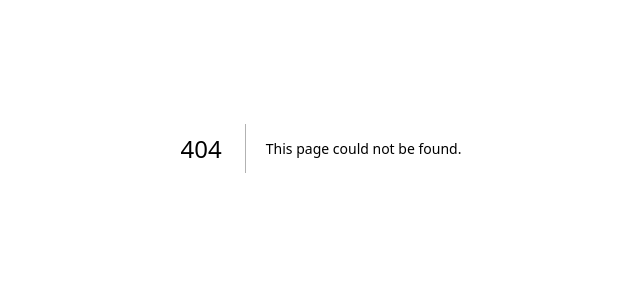
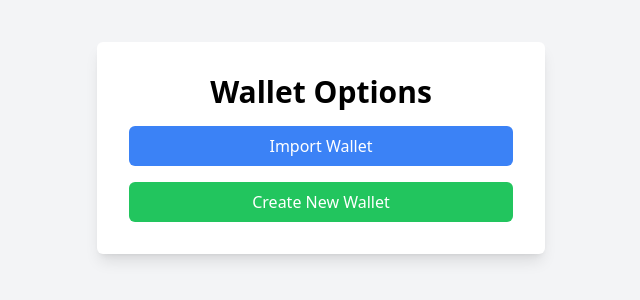
Before and after one commit to abdelrahmansheta16/metana, a Next.js app in the folder assignment11/: page /newUser in a window 1280 px wide. Before the commit this address had no page. Shown: the part 252-552 px from the top of the page, without its empty margins (319-959 px from the left). Built offline with nearby package versions, Linux system fonts and the light colour scheme.

Commit message:
Update Assignment11 functionalities

```diff
--- /dev/null
+++ b/assignment11/src/pages/newUser.js
@@ -0,0 +1,35 @@
+import { useRouter } from 'next/router';
+
+const WalletOptions = () => {
+    const router = useRouter();
+
+    const handleImportWallet = () => {
+        router.push('/login');
+    };
+
+    const handleCreateNewWallet = () => {
+        router.push('/keyManagement');
+    };
+
+    return (
+        <div className="min-h-screen flex items-center justify-center bg-gray-100">
+            <div className="max-w-md w-full bg-white p-8 rounded-md shadow-lg space-y-4">
+                <h1 className="text-3xl font-semibold text-center">Wallet Options</h1>
+                <button
+                    onClick={handleImportWallet}
+                    className="w-full bg-blue-500 text-white p-2 rounded-md hover:bg-blue-600"
+                >
+                    Import Wallet
+                </button>
+                <button
+                    onClick={handleCreateNewWallet}
+                    className="w-full bg-green-500 text-white p-2 rounded-md hover:bg-green-600"
+                >
+                    Create New Wallet
+                </button>
+            </div>
+        </div>
+    );
+};
+
+export default WalletOptions;
```
Also changed, not shown: assignment11/src/pages/login.js (+3 -24 lines).
